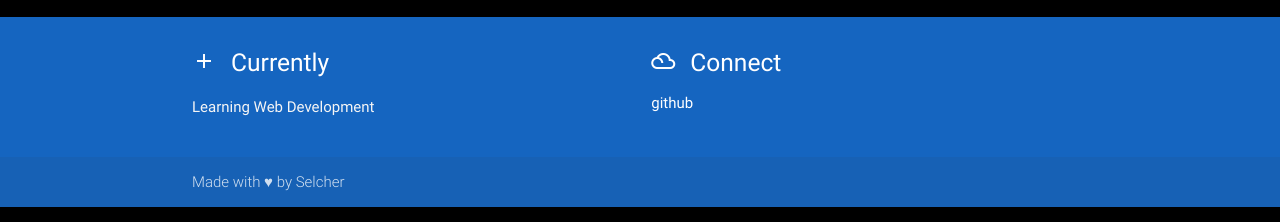
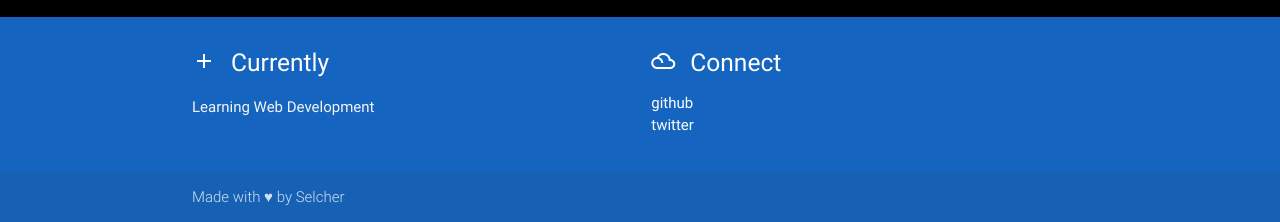
Before and after one commit to selcher/selcher.github.io, a website: page index.html in a window 1280 px wide. Shown: the part 1066-1288 px from the top of the page. Drawn offline with Linux system fonts and the light colour scheme.

Commit message:
Add twitter link and minor updates

```diff
--- a/index.html
+++ b/index.html
@@ -7,6 +7,7 @@
     <meta http-equiv="X-UA-Compatible" content="IE-edge">
     <meta http-equiv="Cache-control" content="public">
     <meta name="viewport" content="width=device-width, initial-scale=1.0">
+    <meta name="mobile-web-app-capable" content="yes">
     <meta name="theme-color" content="#1565C0">
 
     <title>Selcher</title>
@@ -27,7 +28,7 @@
         href="/icons/safari-pinned-tab.svg">
 
     <!-- Web Manifest -->
-    <link rel="manifest" href="./manifest.json">
+    <link rel="manifest" href="/manifest.json">
 
     <!-- Meta tag for app-like behaviour in iOS -->
     <meta name="apple-mobile-web-app-capable" content="yes">
@@ -290,6 +291,12 @@
                                 github
                             </a>
                         </li>
+                        <li>
+                            <a class="white-text"
+                                href="https://twitter.com/selcher123/">
+                                twitter
+                            </a>
+                        </li>
                     </ul>
                 </div>
 
```
Also changed, not shown: manifest.json.
